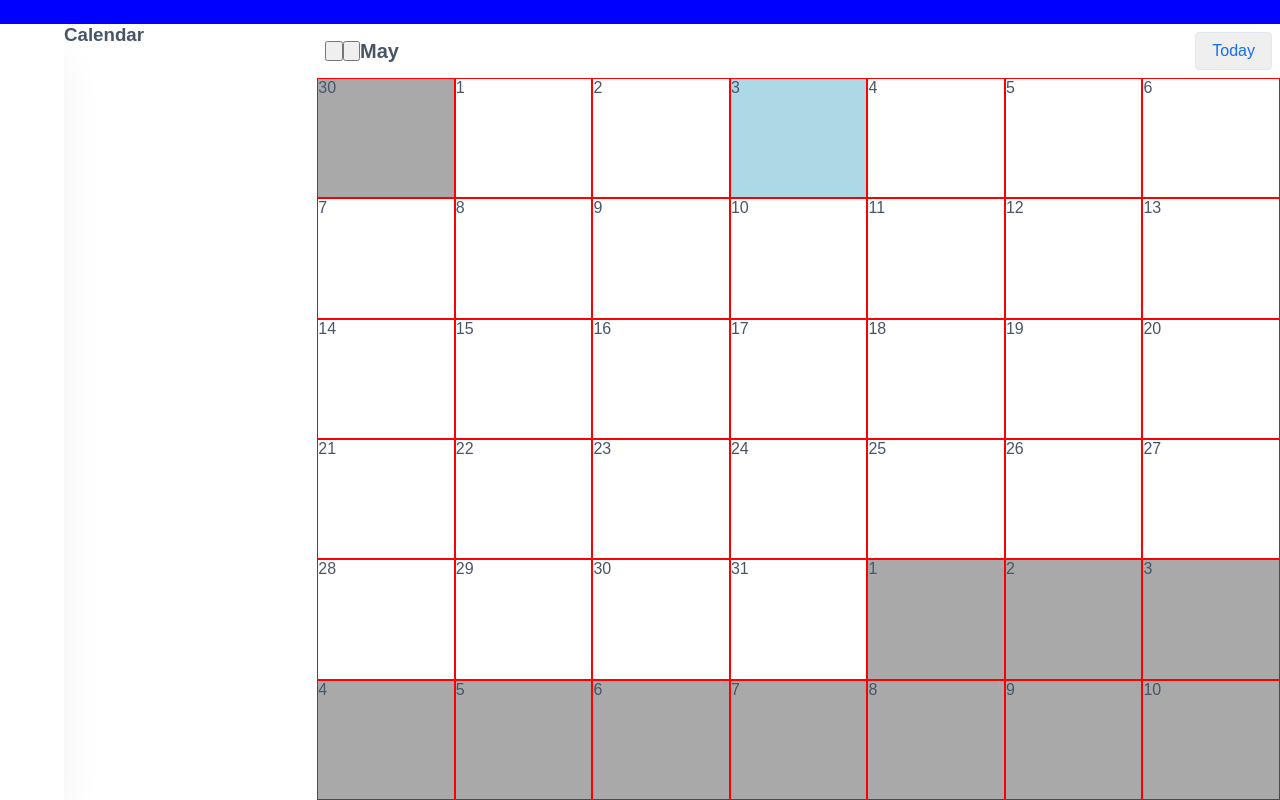
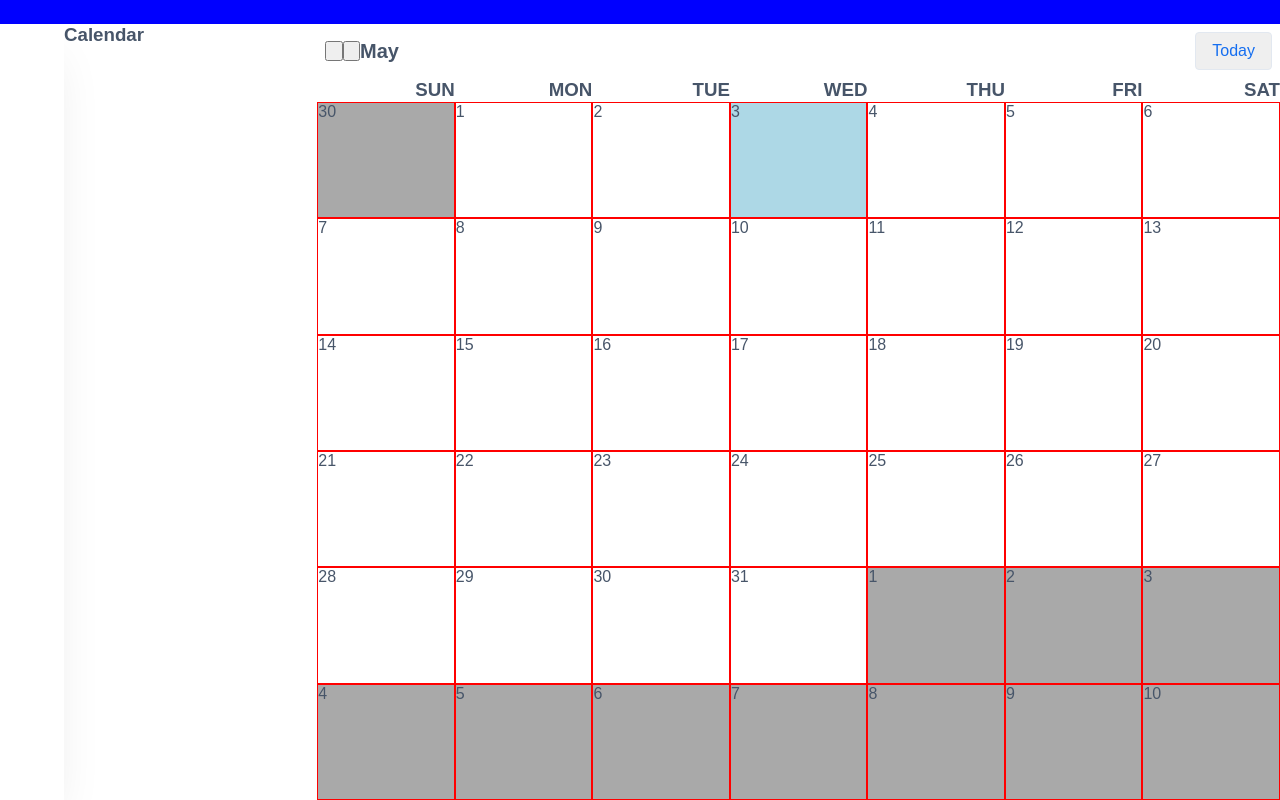
Before and after one commit to mmfallacy/task-space, a SvelteKit app: page /calendar in a window 1280 px wide. Built offline with nearby package versions, Linux system fonts and the light colour scheme; some icons are missing.

Commit message:
feat: calendar view header

```diff
--- a/src/components/Calendar/View.svelte
+++ b/src/components/Calendar/View.svelte
@@ -21,9 +21,16 @@
 
         return 'inactive';
     }
+
+    const LABELS = ['SUN', 'MON', 'TUE', 'WED', 'THU', 'FRI', 'SAT'];
 </script>
 
 <div class="grid view">
+    <header>
+        {#each LABELS as label}
+            <h3>{label}</h3>
+        {/each}
+    </header>
     {#each days as day}
         <ViewItem
             date={day}
@@ -37,9 +44,17 @@
     .grid {
         display: grid;
         grid-template-columns: repeat(7, 1fr);
-        grid-template-rows: repeat(6, 1fr);
+        grid-template-rows: 24px repeat(6, 1fr);
     }
     .view {
         flex: 1;
     }
+
+    .view header {
+        grid-column: 1/-1;
+        display: grid;
+        align-items: center;
+        justify-items: end;
+        grid-template-columns: repeat(7, 1fr);
+    }
 </style>
```
